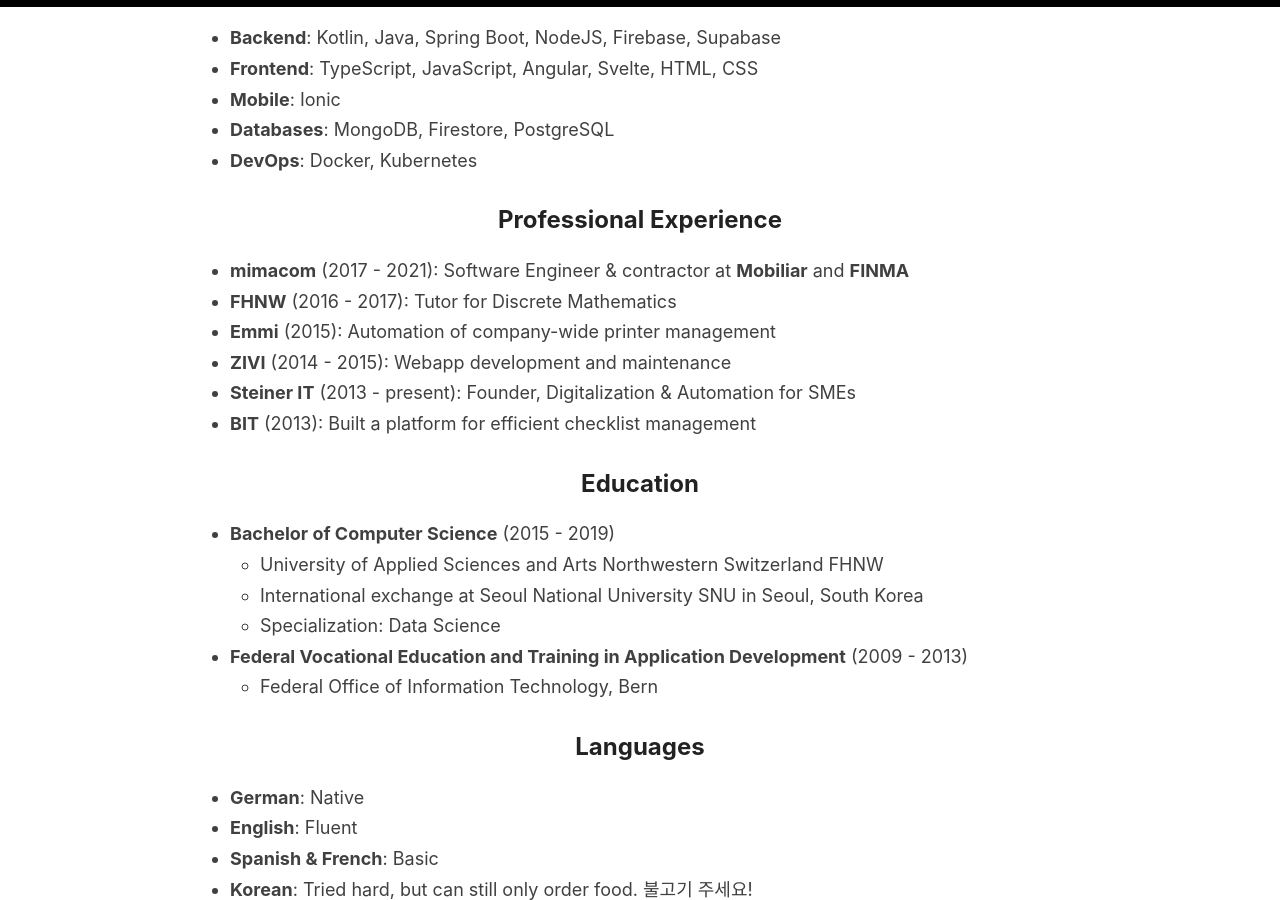
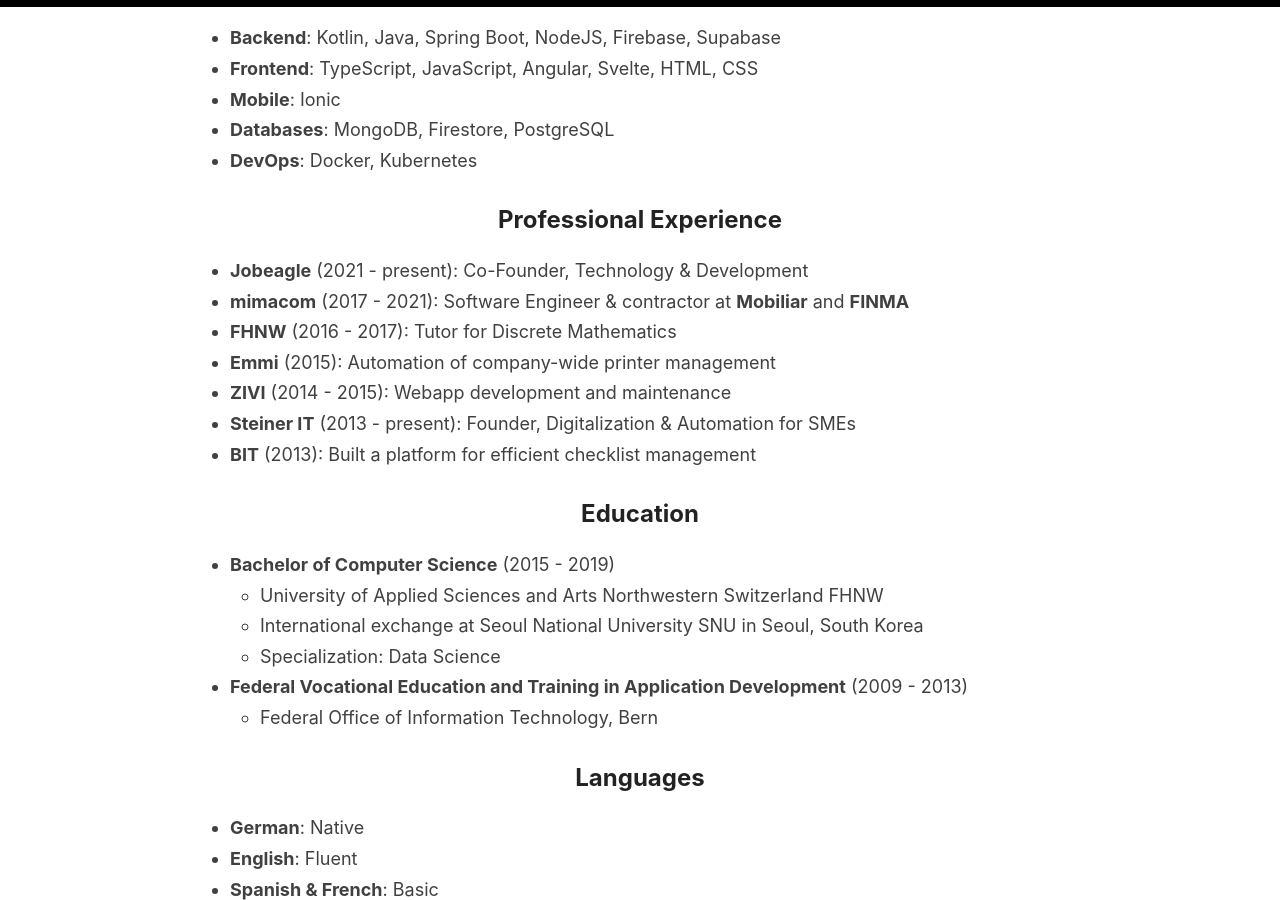
Before and after one commit to patricsteiner/patricsteiner.github.io, a Jekyll site: the page built from _pages/about.md, in a window 1280 px wide and 900 px high, scrolled down 714 px. Built offline with Jekyll 4.4.1, drawn with Linux system fonts in a browser that asks for light colours.

Commit message:
added jobeagle to cv

```diff
--- a/_pages/about.md
+++ b/_pages/about.md
@@ -27,6 +27,7 @@
 - **DevOps**: Docker, Kubernetes
 
 ## Professional Experience
+- **Jobeagle** (2021 - present): Co-Founder, Technology & Development
 - **mimacom** (2017 - 2021): Software Engineer & contractor at **Mobiliar** and **FINMA**
 - **FHNW** (2016 - 2017): Tutor for Discrete Mathematics
 - **Emmi** (2015): Automation of company-wide printer management
```
